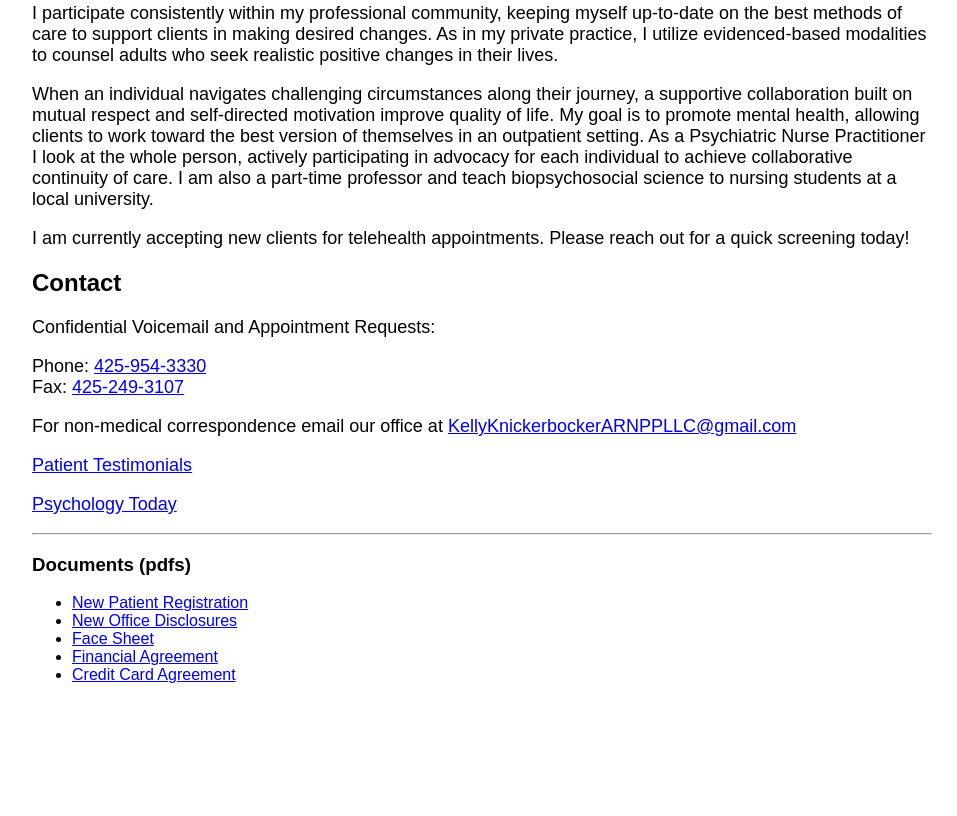
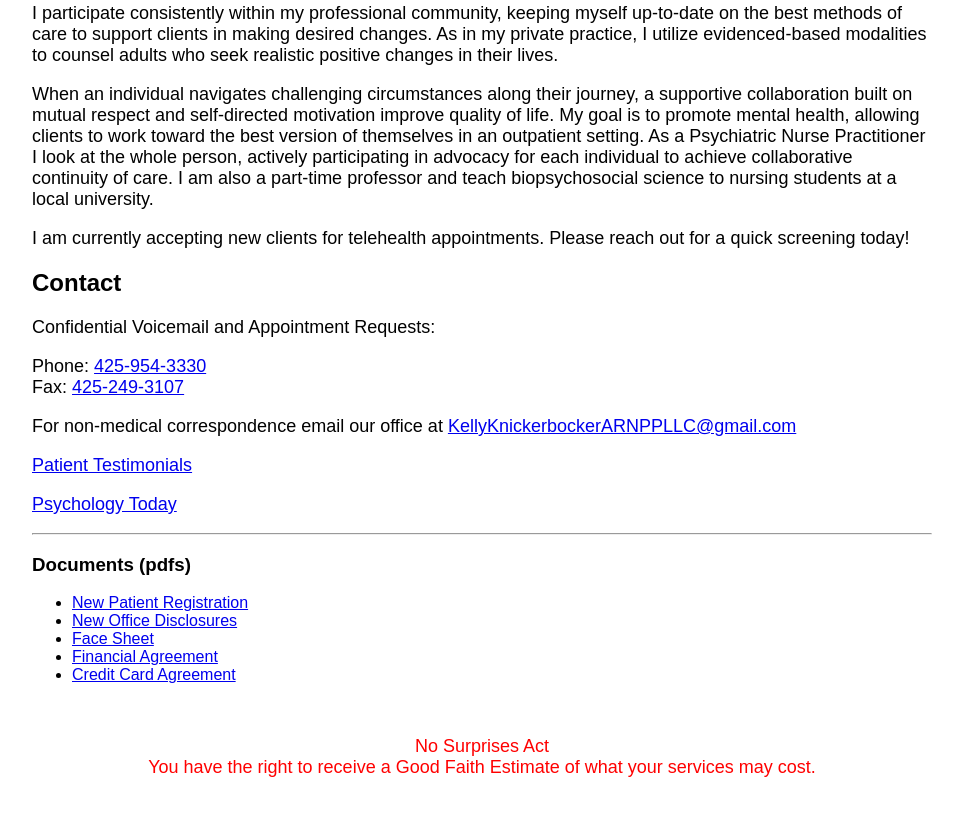
Before and after one commit to damassi/kellyknickerbockerarnp.com, a website: page index.html in a window 1280 px wide. Shown: the part 551-1367 px from the top of the page, without its empty margins (158-1115 px from the left). Before the commit the page ends 1271 px from the top, so only its background shows below. Drawn offline with Linux system fonts and the light colour scheme.

Commit message:
add notice

```diff
--- a/index.html
+++ b/index.html
@@ -108,5 +108,14 @@
         <a href="/docs/credit-card-agreement.pdf">Credit Card Agreement</a>
       </li>
     </ul>
+
+    <br>
+
+    <p style="text-align: center; color: red;" >
+      No Surprises Act <br>
+      You have the right to receive a Good Faith Estimate of what your services may cost.
+    </p>
+
+    <br>
   </body>
 </html>
```
